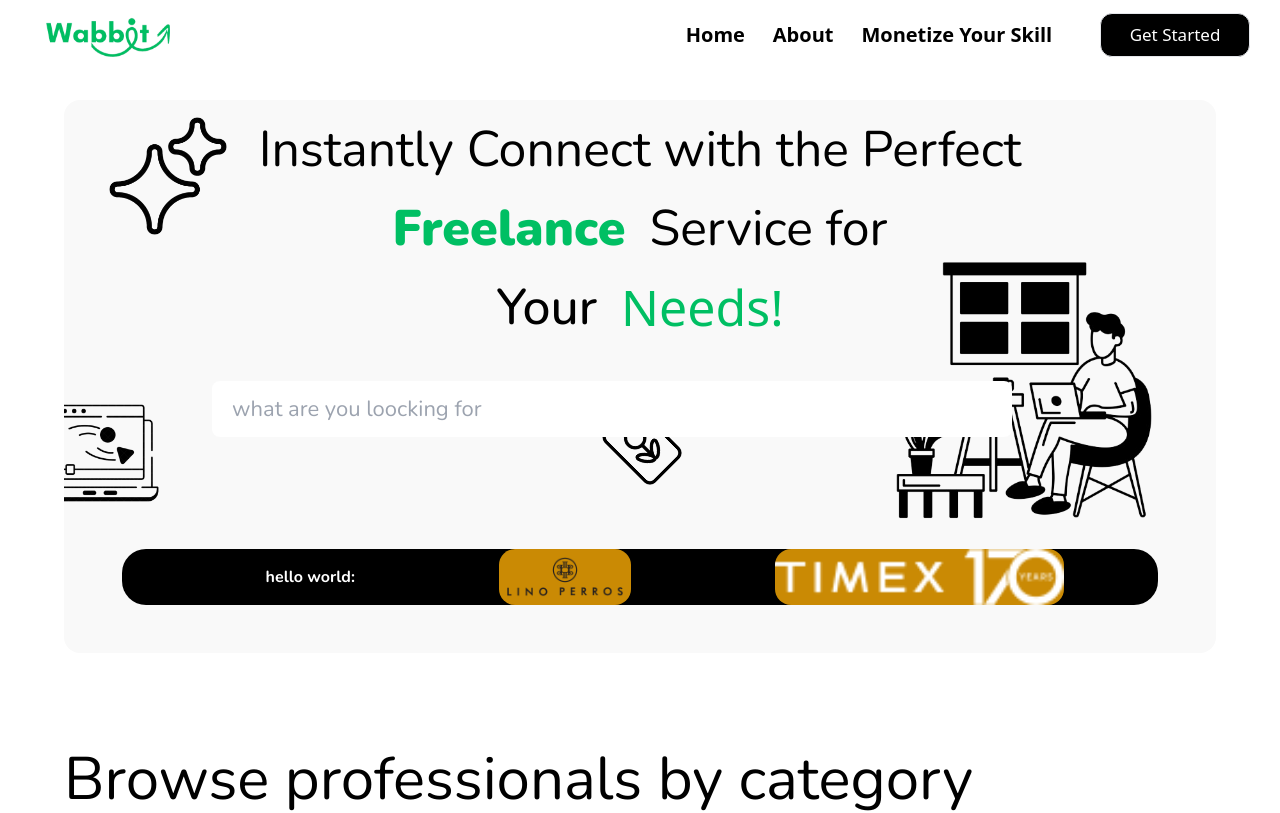
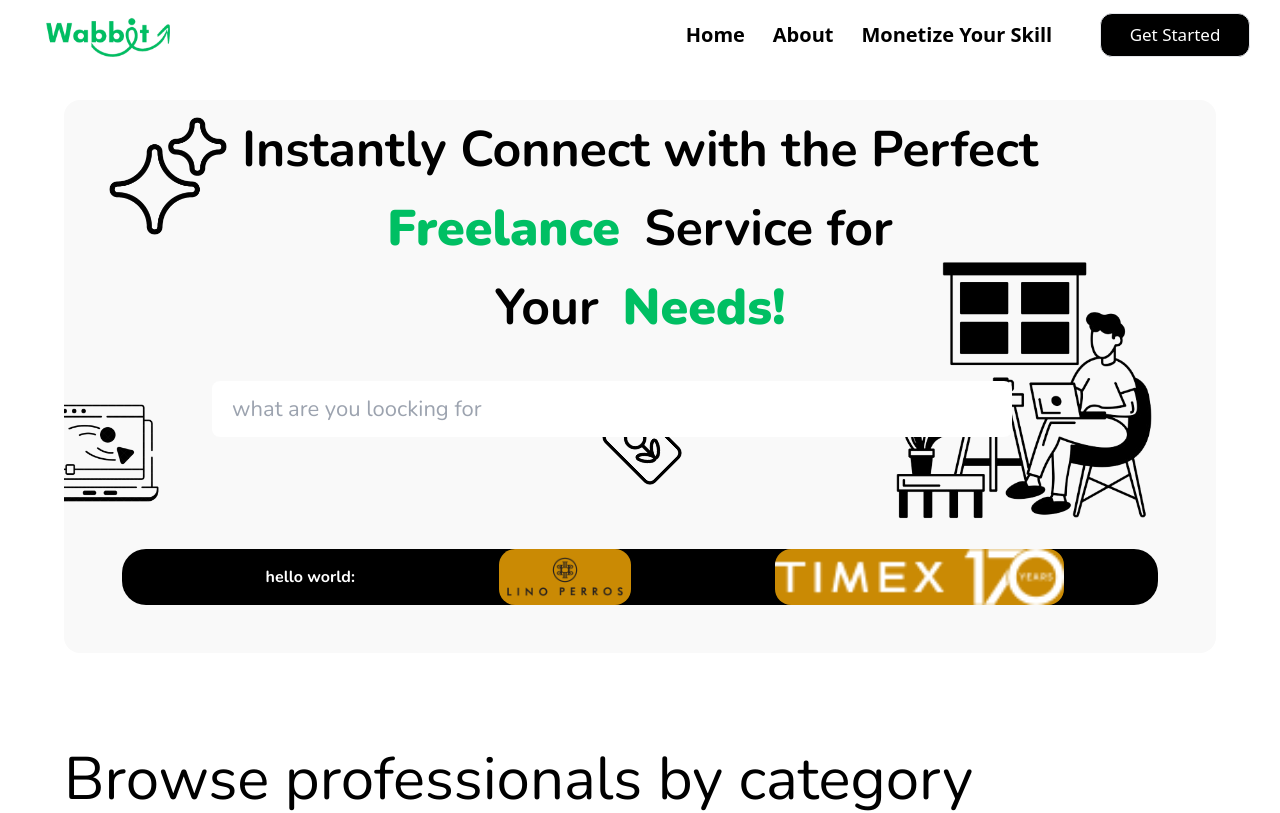
Before and after one commit to Wabbit-india/Wabbit, a React (Vite) app in the folder Client/: page / in a window 1280 px wide. Shown: the top 813 px of the page. Built offline with nearby package versions, Linux system fonts and the light colour scheme.

Commit message:
change on page

```diff
--- a/Client/src/components/Home/FindFreelance.jsx
+++ b/Client/src/components/Home/FindFreelance.jsx
@@ -47,7 +47,7 @@ export default function Workwithus() {
 
         {/* Heading Dev */}
 
-        <h1 className=' pt-3 font-nunito max-sm:text-[17px] sm:text-[35px] xl:text-[50px] '>
+        <h1 className=' pt-3 font-nunito font-bold max-sm:text-[17px] sm:text-[35px] xl:text-[50px] '>
           Instantly Connect with the Perfect
         </h1>
 
@@ -57,17 +57,17 @@ export default function Workwithus() {
             Freelance
           </h2>
 
-          <h2 className='text-[20px] font-nunito sm:text-[35px] xl:text-[50px]'>
+          <h2 className='text-[20px] font-nunito font-bold sm:text-[35px] xl:text-[50px]'>
             Service for
           </h2>
         </div>
 
         <div className='flex gap-2 pt-1  sm:gap-6'>
-          <h3 className='font-[500] text-[20px] font-nunito sm:text-[35px] xl:text-[50px]'>
+          <h3 className='font-bold text-[20px] font-nunito sm:text-[35px] xl:text-[50px]'>
             Your
           </h3>
 
-          <h3 className='text-maincolor font-[500] text-[20px] sm:text-[35px] xl:text-[50px]'>
+          <h3 className='text-maincolor font-nunito font-[900] text-[20px] sm:text-[35px] xl:text-[50px]'>
             Needs!
           </h3>
         </div>
--- a/Client/src/components/Home/Navbar/Navbar.jsx
+++ b/Client/src/components/Home/Navbar/Navbar.jsx
@@ -10,9 +10,9 @@ const Navbar = () => {
   const { isModal, setIsModal } = useContext(Mycontext);
 
   // Log isnavbar whenever it changes
-  // useEffect(() => {
-  //   console.log("isnavbar state:", isnavbar);
-  // }, [isnavbar]);
+  useEffect(() => {
+    console.log("isnavbar state:", isnavbar);
+  }, [isnavbar]);
 
   useEffect(() => {
 
--- a/Client/src/components/Home/Whywabbit.jsx
+++ b/Client/src/components/Home/Whywabbit.jsx
@@ -35,7 +35,7 @@ export default function Whywabbit() {
 
           <div className='text-white mt-3 max-lg:pl-4'>
             <p className='font-nunito text-[18px] lg:text-[22px] md:px-5'>
-              Access the top 1% of talent on <span className='text-maincolor font-bold'>wabbit</span>, with the complete suite of hybrid workforce management tools.This is how innovation happens today.
+              Access the top 1% of talent on <span className='text-maincolor font-extrabold'>wabbit</span>, with the complete suite of hybrid workforce management tools.This is how innovation happens today.
             </p>
           </div>
 
@@ -69,7 +69,7 @@ export default function Whywabbit() {
               className="h-[6%] w-[6%] object-contain ml-5"
             />
             <p className='text-[15px] sm:text-[25px] lg:text-[20px] text-white font-nunito pl-2 lg:pl-4 pt-2'>
-              With <span className='text-maincolor'>Wabbit</span>, experience total support from start to finish.
+              With <span className='text-maincolor font-extrabold'>Wabbit</span>, experience total support from start to finish.
 
             </p>
           </div>
--- a/Client/src/page/About.jsx
+++ b/Client/src/page/About.jsx
@@ -1,13 +1,17 @@
-import React from "react";
+import React, { useContext } from "react";
 import logo from "../assets/Home/navlogo.png";
 import Navbar from "../components/Home/Navbar/Navbar";
 import Footer from "../components/Home/Footer";
 import Content from "../components/About/Content";
+import { Mycontext } from "../context/Mycontext";
+import Mobilenav from "../components/Home/Navbar/Mobilenav";
 
 export default function About() {
+  const { isnavbar } = useContext(Mycontext);
   return (
     <>
       <Navbar />
+      {isnavbar && <Mobilenav />}
       <Content />
       <Footer />
     </>
```
